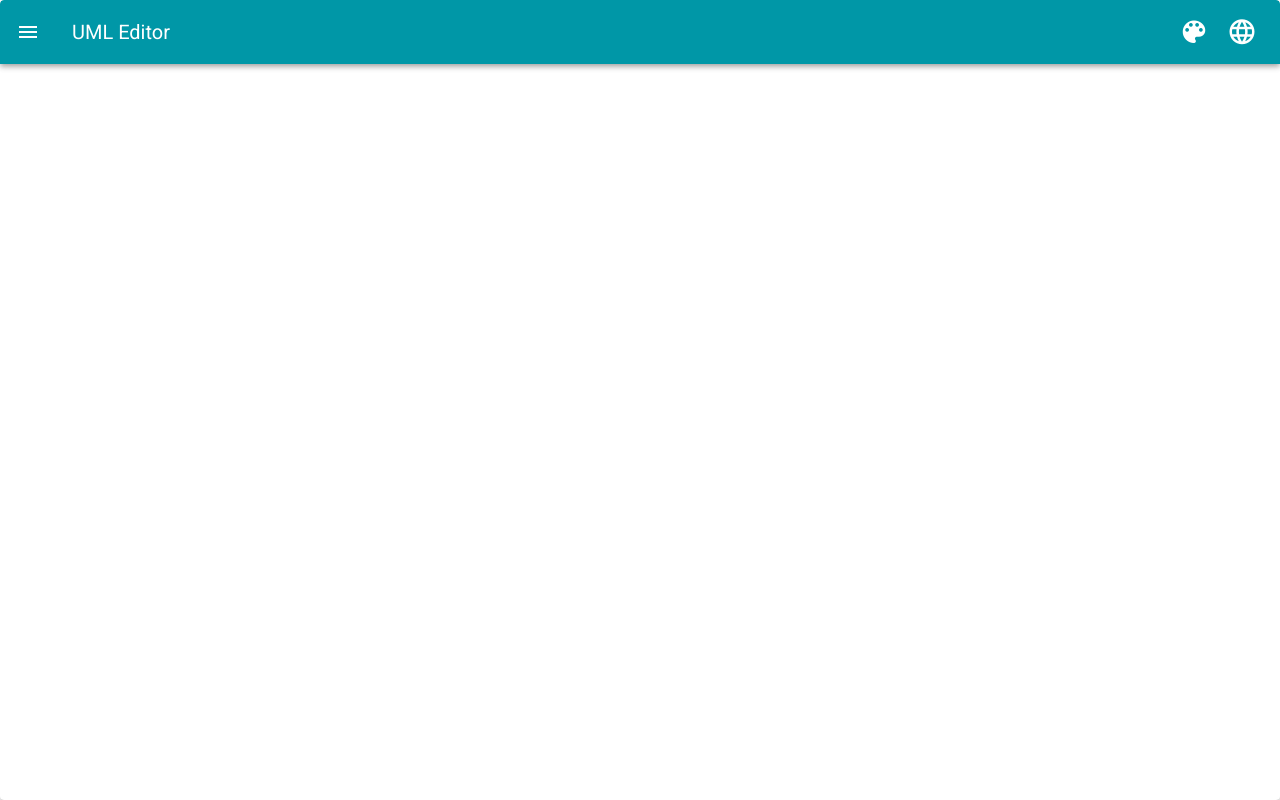
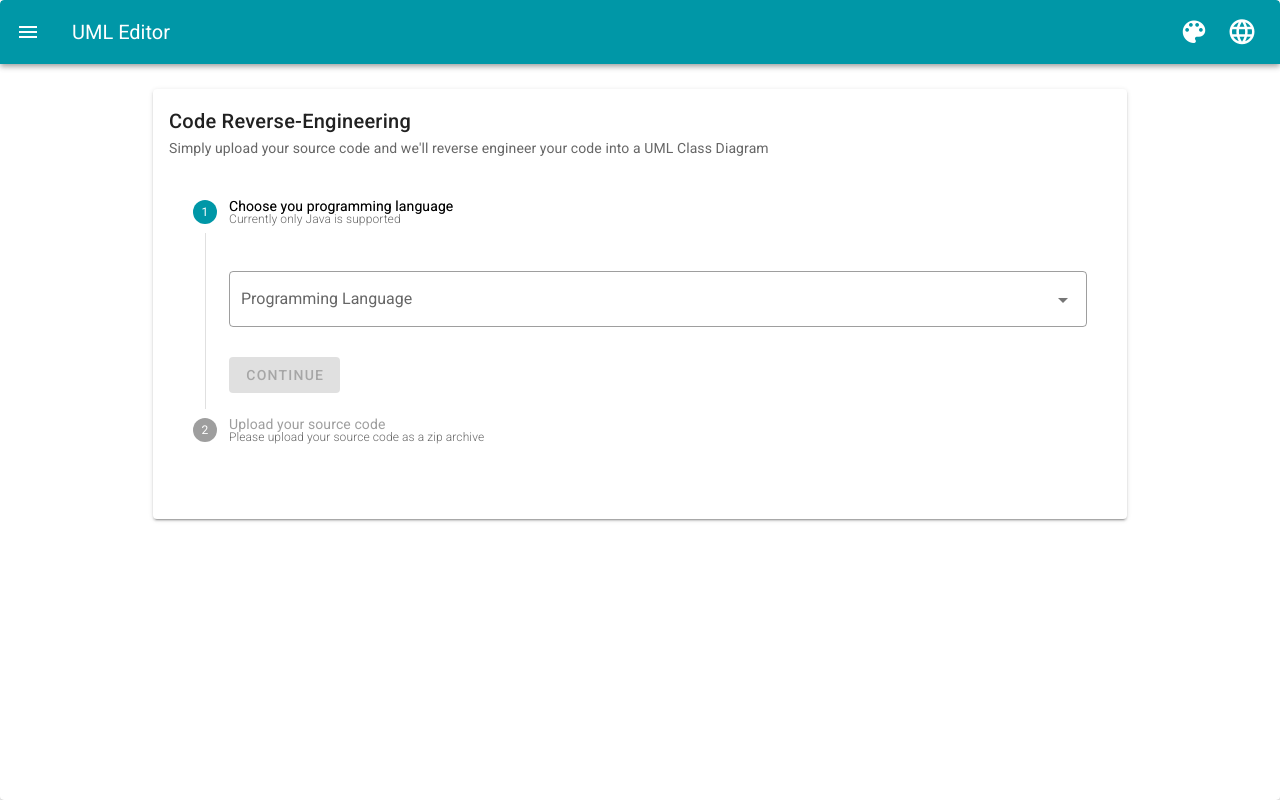
Before and after one commit to solec0der/uml-editor, a Vue app in the folder client/: page /code-reverse-engineering in a window 1280 px wide. Built offline with nearby package versions, Linux system fonts and the light colour scheme.

Commit message:
#3 - feature(generic-code-reverse-engineer-module)

```diff
--- a/client/package.json
+++ b/client/package.json
@@ -15,6 +15,7 @@
   "main": "background.js",
   "dependencies": {
     "core-js": "^3.6.5",
+    "jszip": "^3.5.0",
     "vue": "^2.6.11",
     "vue-class-component": "^7.2.3",
     "vue-i18n": "^8.17.3",
--- a/client/src/App.vue
+++ b/client/src/App.vue
@@ -24,4 +24,16 @@ export default class App extends Vue {}
 html {
   overflow: hidden;
 }
+
+* {
+  box-sizing: border-box;
+}
+
+h1 {
+  font-weight: normal;
+}
+
+.full-width {
+  width: 100%;
+}
 </style>
--- a/client/src/components/header/Header.vue
+++ b/client/src/components/header/Header.vue
@@ -25,9 +25,9 @@
 
           <v-list-item>
             <v-list-item-icon>
-              <v-icon>mdi-account</v-icon>
+              <v-icon>mdi-code-tags</v-icon>
             </v-list-item-icon>
-            <v-list-item-title>Account</v-list-item-title>
+            <v-list-item-title>Code Reverse-Engineering</v-list-item-title>
           </v-list-item>
         </v-list-item-group>
       </v-list>
@@ -45,7 +45,7 @@ const map: {
   [key: number]: string
 } = {
   0: '/',
-  1: '/example',
+  1: '/code-reverse-engineering',
 }
 
 @Component({
--- a/client/src/components/header/LanguageChangerMenu.vue
+++ b/client/src/components/header/LanguageChangerMenu.vue
@@ -39,6 +39,7 @@
 
 <script lang="ts">
 import { Component, Vue } from 'vue-property-decorator'
+
 @Component
 export default class LanguageChangerMenu extends Vue {
   private activeLanguage = 'en-US'
@@ -53,6 +54,7 @@ export default class LanguageChangerMenu extends Vue {
       locale: 'de-CH',
     },
   ]
+
   mounted() {
     if (localStorage.getItem(this.activeLanguageKey) === null) {
       localStorage.setItem(this.activeLanguageKey, 'en-US')
@@ -60,6 +62,7 @@ export default class LanguageChangerMenu extends Vue {
     this.activeLanguage = localStorage.getItem(this.activeLanguageKey) || ''
     this.$i18n.locale = this.activeLanguage
   }
+
   public setLanguage(locale: string) {
     localStorage.setItem(this.activeLanguageKey, locale)
     this.activeLanguage = locale
--- a/client/src/router/index.ts
+++ b/client/src/router/index.ts
@@ -1,6 +1,7 @@
 import Vue from 'vue'
 import VueRouter, { RouteConfig } from 'vue-router'
 import Home from '../views/Home.vue'
+import CodeReverseEngineering from '@/views/CodeReverseEngineering.vue'
 
 Vue.use(VueRouter)
 
@@ -9,6 +10,11 @@ const routes: Array<RouteConfig> = [
     path: '/',
     name: 'Home',
     component: Home,
+  },
+  {
+    path: '/code-reverse-engineering',
+    name: 'CodeReverseEngineering',
+    component: CodeReverseEngineering,
   },
 ]
 
--- /dev/null
+++ b/client/src/views/CodeReverseEngineering.vue
@@ -0,0 +1,159 @@
+<template>
+  <div class="main-container">
+    <div class="full-width">
+      <v-card>
+        <v-card-title>Code Reverse-Engineering</v-card-title>
+        <v-card-subtitle
+          >Simply upload your source code and we'll reverse engineer your code
+          into a UML Class Diagram
+        </v-card-subtitle>
+        <v-card-text>
+          <v-stepper v-model="activeStep" vertical class="elevation-0">
+            <v-stepper-step :complete="activeStep > 1" step="1">
+              Choose you programming language
+              <small>Currently only Java is supported</small>
+            </v-stepper-step>
+
+            <v-stepper-content step="1">
+              <br />
+              <v-select
+                :items="programmingLanguages"
+                v-model="selectedProgrammingLanguage"
+                outlined
+                label="Programming Language"
+              ></v-select>
+
+              <v-btn
+                color="primary"
+                @click="activeStep = 2"
+                :disabled="!selectedProgrammingLanguage"
+              >
+                Continue
+              </v-btn>
+            </v-stepper-content>
+            <v-stepper-step :complete="activeStep > 2" step="2">
+              Upload your source code
+              <small>Please upload your source code as a zip archive</small>
+            </v-stepper-step>
+
+            <v-stepper-content step="2">
+              <br />
+
+              <v-file-input
+                accept="application/zip"
+                show-size
+                label="Source Code"
+                v-on:change="uploadSourceCode"
+                outlined
+              ></v-file-input>
+
+              <v-btn color="primary" @click="activeStep = 2">
+                Continue
+              </v-btn>
+              <v-btn text @click="activeStep = 1">
+                Back
+              </v-btn>
+            </v-stepper-content>
+          </v-stepper>
+        </v-card-text>
+      </v-card>
+    </div>
+  </div>
+</template>
+
+<script lang="ts">
+import { Component, Vue } from 'vue-property-decorator'
+import JSZip from 'jszip'
+
+@Component
+export default class CodeReverseEngineering extends Vue {
+  private readonly programmingLanguages = ['Java']
+
+  private activeStep = 1
+  private selectedProgrammingLanguage = ''
+
+  private uploadedSourceCode: ProgressEvent<FileReader>
+  private treeViewItems: TreeViewItem[] = []
+
+  public uploadSourceCode(file: File) {
+    const fileReader = new FileReader()
+
+    fileReader.onload = file => {
+      this.uploadedSourceCode = file
+
+      this.convertFilesToTreeView(file)
+    }
+
+    fileReader.readAsBinaryString(file)
+  }
+
+  private convertFilesToTreeView(file: ProgressEvent<FileReader>) {
+    if (file && file.target && file.target.result) {
+      new JSZip().loadAsync(file.target.result).then(zip => {
+        Object.keys(zip.files).forEach(filename => {
+          if (filename.endsWith('.java')) {
+            console.log(filename)
+          }
+        })
+      })
+    }
+  }
+
+  private addEntryToFiles(filename: string) {
+    const splitFilename = filename.split(filename, '/')
+
+    splitFilename.forEach(filenameSegment => {
+      for (const treeViewItem of this.treeViewItems) {
+        const foundTreeViewItem = this.findTreeViewItemById(
+          treeViewItem,
+          filenameSegment
+        )
+
+        if (foundTreeViewItem) {
+          break
+        }
+      }
+    })
+  }
+
+  private findTreeViewItemById(
+    treeViewItem: TreeViewItem,
+    name: string
+  ): TreeViewItem | null {
+    if (treeViewItem.name === name) {
+      return treeViewItem
+    }
+    let result: TreeViewItem | null = null
+    for (const key in treeViewItem) {
+      if (
+        // eslint-disable-next-line no-prototype-builtins
+        treeViewItem.hasOwnProperty(key) &&
+        typeof treeViewItem[key] === 'object'
+      ) {
+        result = this.findTreeViewItemById(treeViewItem[key], name)
+        if (result) {
+          return result
+        }
+      }
+    }
+    return result
+  }
+}
+
+interface TreeViewItem {
+  name: string
+  file?: string
+  children?: TreeViewItem[]
+}
+</script>
+
+<style scoped lang="scss">
+div.main-container {
+  padding: 25px;
+  display: flex;
+  align-items: center;
+  align-content: center;
+  margin: 0 auto;
+  width: 80%;
+}
+</style>
```
Also changed, not shown: 1 other file (tests, documents, lock files or other folders).
